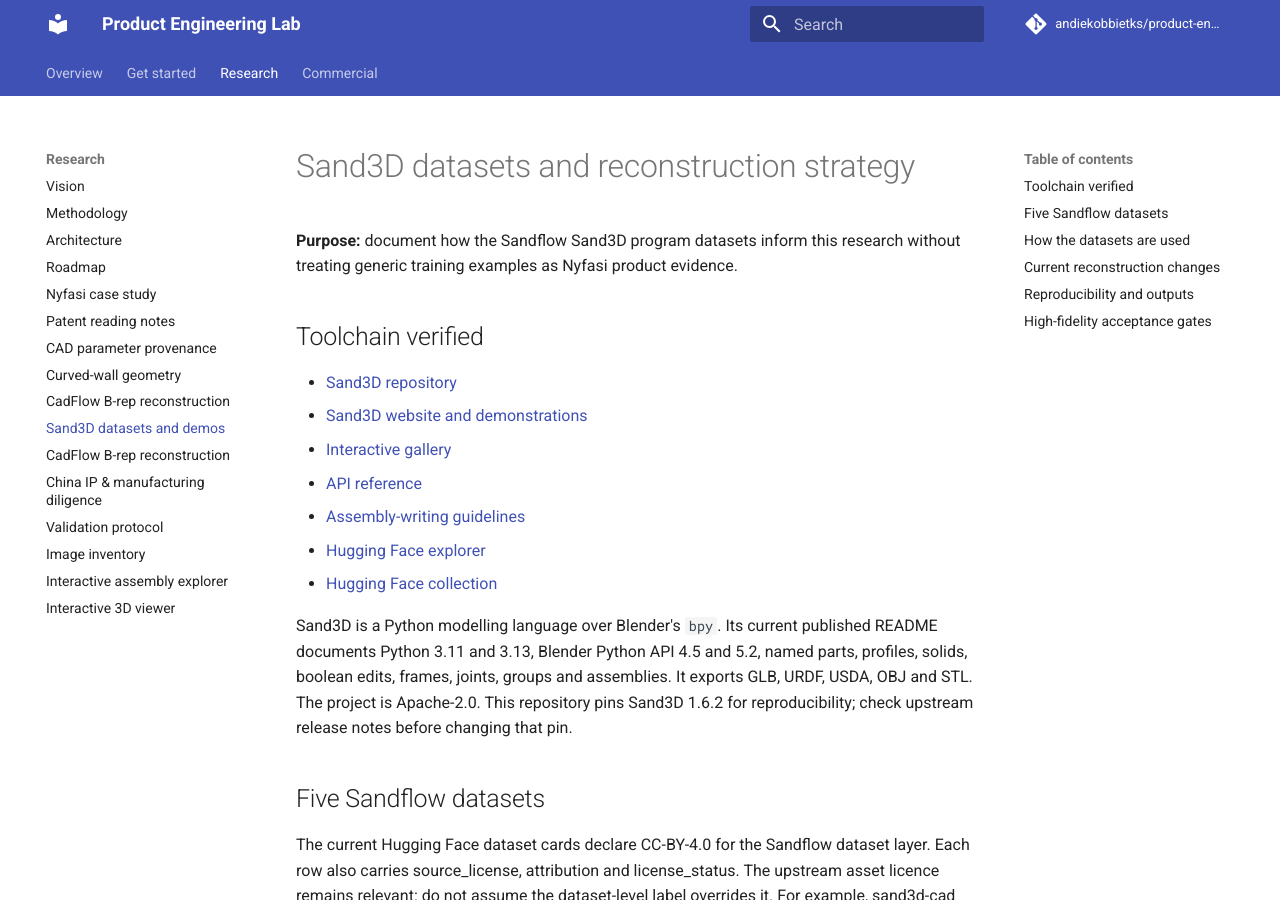
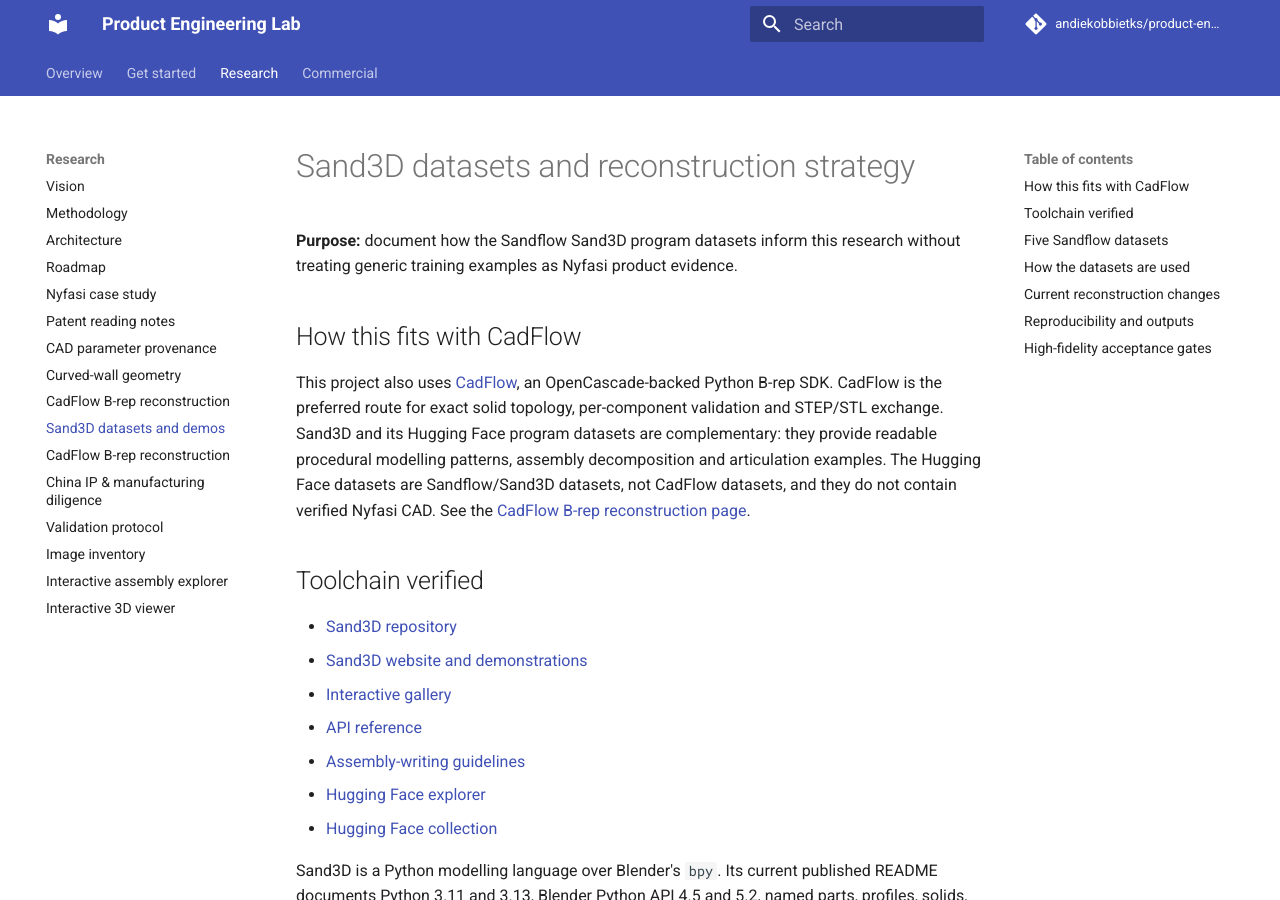
Before and after one commit to andiekobbietks/product-engineering-lab, an MkDocs documentation site: the page built from docs/experiments/sand3d-dataset-strategy.md, in a window 1280 px wide and 900 px high. Built offline with MkDocs 1.6.1 and Material for MkDocs 9.7.7, drawn with Linux system fonts in a browser that asks for light colours; comment, search, counter and statistics services are not loaded.

Commit message:
Clarify CadFlow and Sand3D dataset roles

```diff
--- a/docs/experiments/sand3d-dataset-strategy.md
+++ b/docs/experiments/sand3d-dataset-strategy.md
@@ -1,6 +1,10 @@
 # Sand3D datasets and reconstruction strategy
 
 **Purpose:** document how the Sandflow Sand3D program datasets inform this research without treating generic training examples as Nyfasi product evidence.
+
+## How this fits with CadFlow
+
+This project also uses [CadFlow](https://github.com/yhz5613813/CadFlow), an OpenCascade-backed Python B-rep SDK. CadFlow is the preferred route for exact solid topology, per-component validation and STEP/STL exchange. Sand3D and its Hugging Face program datasets are complementary: they provide readable procedural modelling patterns, assembly decomposition and articulation examples. The Hugging Face datasets are Sandflow/Sand3D datasets, not CadFlow datasets, and they do not contain verified Nyfasi CAD. See the [CadFlow B-rep reconstruction page](cadflow-brep.md).
 
 ## Toolchain verified
 
```
